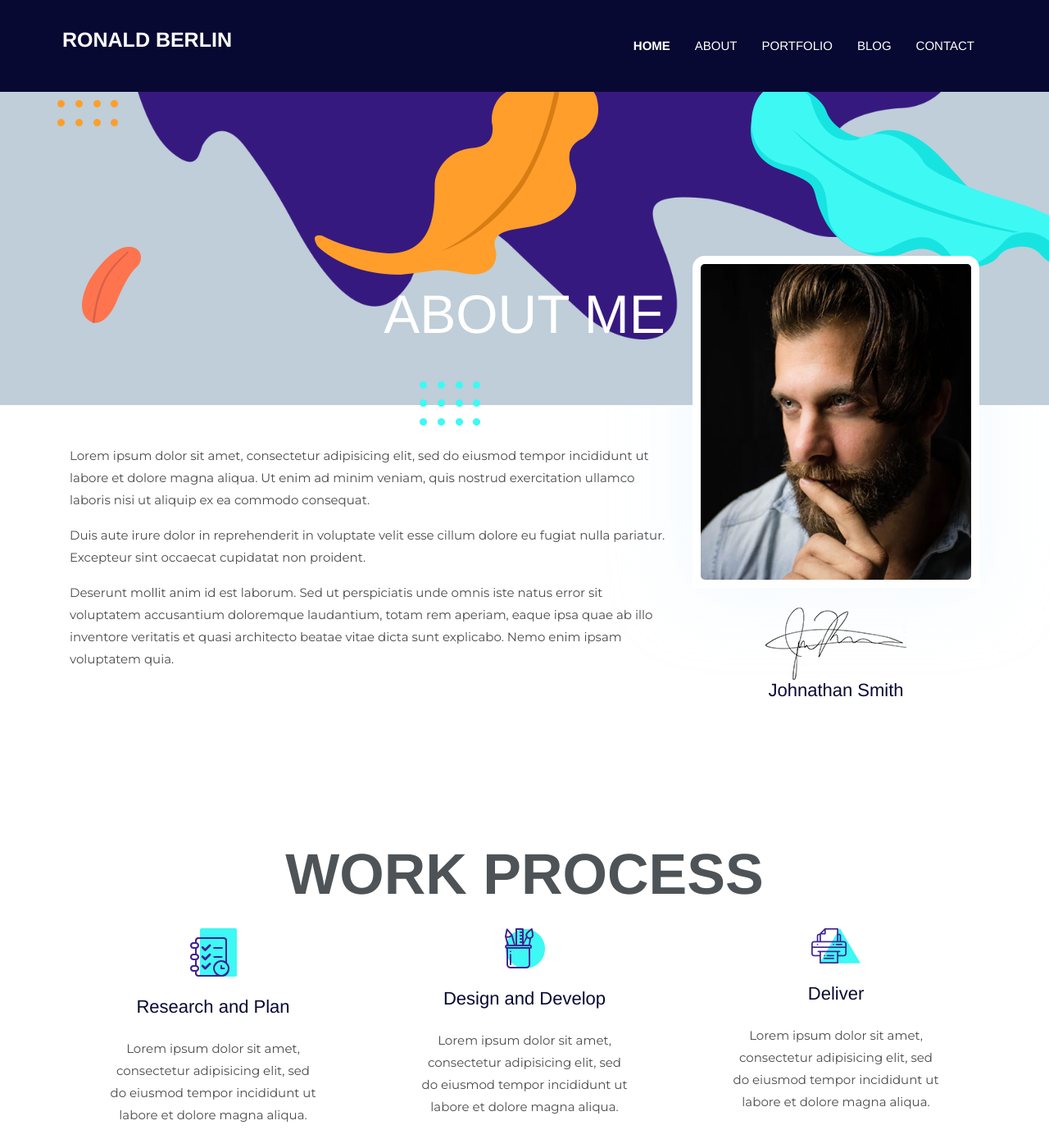
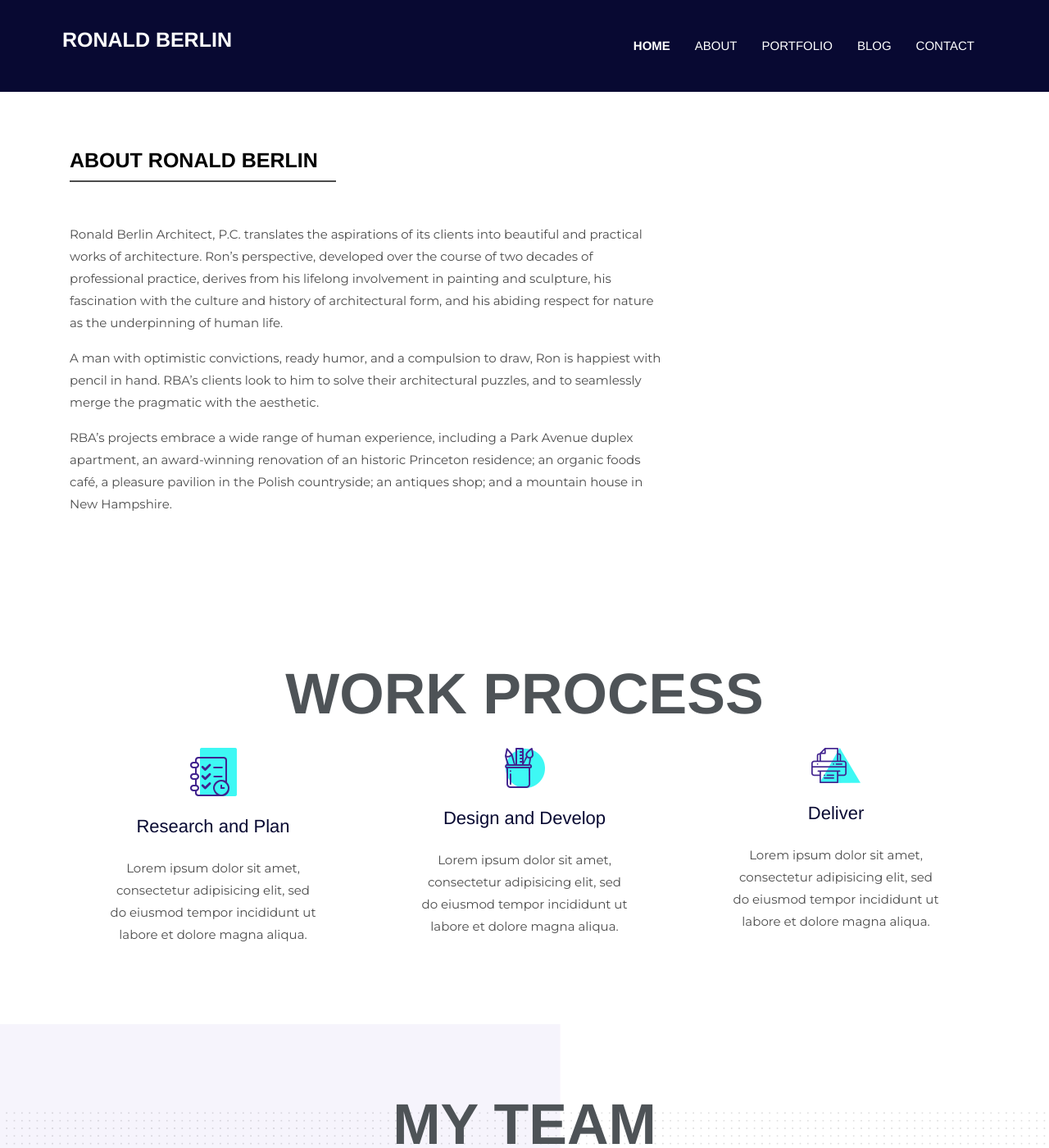
Before and after one commit to sofiamay/website-jekyll-ronaldberlin, a Jekyll site: the page built from _pages/about.md, in a window 1280 px wide and 1400 px high. Shown: the whole window at 82% size. Built offline with Jekyll 4.4.1, drawn with Linux system fonts in a browser that asks for light colours; nearby versions of some CDN libraries; some web fonts are replaced; some of the changed text lies outside the part shown.

Commit message:
Start styling About page

```diff
--- a/_layouts/about.html
+++ b/_layouts/about.html
@@ -1,38 +1,40 @@
 ---
-layout: default
+layout: default-no-footer
 ---
 <!-- page title -->
-<section class="page-title-alt bg-primary position-relative">
+<!-- <section class="page-title-alt bg-primary position-relative">
   <div class="container">
     <div class="row">
       <div class="col-12">
-        <h1 class="text-white font-tertiary">{{ page.title }}</h1>
+        <h1 class="text-white font-tertiary">About</h1>
       </div>
     </div>
-  </div>
+  </div> -->
   <!-- background shapes -->
-  <img src="{{ site.baseurl }}/assets/images/illustrations/leaf-bg-top.png" alt="illustrations" class="bg-shape-1 w-100">
+<!--   <img src="{{ site.baseurl }}/assets/images/illustrations/leaf-bg-top.png" alt="illustrations" class="bg-shape-1 w-100">
   <img src="{{ site.baseurl }}/assets/images/illustrations/dots-group-sm.png" alt="illustrations" class="bg-shape-2">
   <img src="{{ site.baseurl }}/assets/images/illustrations/leaf-yellow.png" alt="illustrations" class="bg-shape-3">
   <img src="{{ site.baseurl }}/assets/images/illustrations/leaf-orange.png" alt="illustrations" class="bg-shape-4">
   <img src="{{ site.baseurl }}/assets/images/illustrations/dots-group-cyan.png" alt="illustrations" class="bg-shape-5">
   <img src="{{ site.baseurl }}/assets/images/illustrations/leaf-cyan-lg.png" alt="illustrations" class="bg-shape-6">
-</section>
+</section> -->
 <!-- /page title -->
 
 <!-- about -->
-<section class="section pt-5">
+<section class="section about-section top-section">
   <div class="container">
     <div class="row">
       <div class="col-md-8">
+        <h3 class="small-title">About Ronald Berlin</h3>
+        <hr class="small-title">
         {{ content }}
       </div>
       <div class="col-md-4 text-center drag-lg-top">
         <div class="shadow-down mb-4">
-          <img src="{{ site.baseurl }}/{{ page.image }}" alt="{{ page.author }}" class="img-fluid w-100 rounded-lg border-thick border-white">
+          <!-- <img src="{{ site.baseurl }}/{{ page.image }}" alt="{{ page.author }}" class="img-fluid w-100 rounded-lg border-thick border-white"> -->
         </div>
-        <img src="{{ site.baseurl }}/{{ page.signature }}" alt="signature" class="img-fluid">
-        <h4>{{ page.author }}</h4>
+        <!-- <img src="{{ site.baseurl }}/{{ page.signature }}" alt="signature" class="img-fluid"> -->
+        <!-- <h4>{{ page.author }}</h4> -->
       </div>
     </div>
   </div>
@@ -42,14 +44,3 @@ layout: default
 {% include work-process-section.html %}
 
 {% include team-section.html %}
-
-<section class="section">
-  <div class="container">
-    <div class="row">
-      <div class="col-12 text-center">
-        <h2 class="section-title">My Clients</h2>
-      </div>
-    </div>
-    {% include client-slider.html %}
-  </div>
-</section>
--- /dev/null
+++ b/_layouts/default-no-footer.html
@@ -0,0 +1,19 @@
+---
+layout: compress
+---
+<!DOCTYPE html>
+<html lang="en">
+
+{% include head.html %}
+
+<body>
+
+  {% include header.html %}
+
+  {{ content }}
+
+  {% include footer.html %}
+
+</body>
+
+</html>
--- a/_pages/about.md
+++ b/_pages/about.md
@@ -1,18 +1,13 @@
 ---
 layout: about
-title: About Me
-author: Johnathan Smith
+title: About Ronald Berlin Architect
+author: Ronald Berlin
 image: assets/images/about/author.jpg
 signature: assets/images/about/signature.png
 ---
 
-Lorem ipsum dolor sit amet, consectetur adipisicing elit, sed do eiusmod tempor incididunt ut labore et
-dolore magna aliqua. Ut enim ad minim veniam, quis nostrud exercitation ullamco laboris nisi ut aliquip ex ea
-commodo consequat.
+Ronald Berlin Architect, P.C. translates the aspirations of its clients into beautiful and practical works of architecture. Ron’s perspective, developed over the course of two decades of professional practice, derives from his lifelong involvement in painting and sculpture, his fascination with the culture and history of architectural form, and his abiding respect for nature as the underpinning of human life.
 
-Duis aute irure dolor in reprehenderit in voluptate velit esse cillum dolore eu fugiat nulla pariatur.
-Excepteur sint occaecat cupidatat non proident.
+A man with optimistic convictions, ready humor, and a compulsion to draw, Ron is happiest with pencil in hand. RBA’s clients look to him to solve their architectural puzzles, and to seamlessly merge the pragmatic with the aesthetic.
 
-Deserunt mollit anim id est laborum. Sed ut perspiciatis unde omnis iste natus error sit voluptatem
-accusantium doloremque laudantium, totam rem aperiam, eaque ipsa quae ab illo inventore veritatis et quasi
-architecto beatae vitae dicta sunt explicabo. Nemo enim ipsam voluptatem quia.
+RBA’s projects embrace a wide range of human experience, including a Park Avenue duplex apartment, an award-winning renovation of an historic Princeton residence; an organic foods café, a pleasure pavilion in the Polish countryside; an antiques shop; and a mountain house in New Hampshire.
--- a/assets/scss/_common.scss
+++ b/assets/scss/_common.scss
@@ -72,13 +72,22 @@ a:hover {
   &-title {
     font-family: $secondary-font;
   }
+  &.top-section {
+    margin-top: 100px;
+  }
+}
+
+hr {
+  margin: 10px 0px 50px;
+  max-width: 200px;
+  padding: 0;
+  border: 0;
+  border-top: solid 2px;
 }
 
 hr.section-title {
   margin: 25px auto 80px;
-  padding: 0;
   max-width: 250px;
-  border: 0;
   border-top: solid 5px;
   text-align: center;
   overflow: visible;
--- a/assets/scss/templates/_about.scss
+++ b/assets/scss/templates/_about.scss
@@ -1,5 +1,11 @@
+.about-section {
+  hr {
+    max-width: 325px;
+  }
+}
+
 .page-title-alt{
-  padding: 350px 0 70px;
+  padding: 280px 0 120px;
 }
 
 .border-thick{
--- a/assets/scss/templates/_homepage.scss
+++ b/assets/scss/templates/_homepage.scss
@@ -199,7 +199,10 @@
 
 /* footer */
 .footer-section {
-  padding-top: 200px;
+  // padding-top: 200px;
+  .section {
+    padding: 50px 0px;
+  }
 }
 
 .section-on-footer {
```
